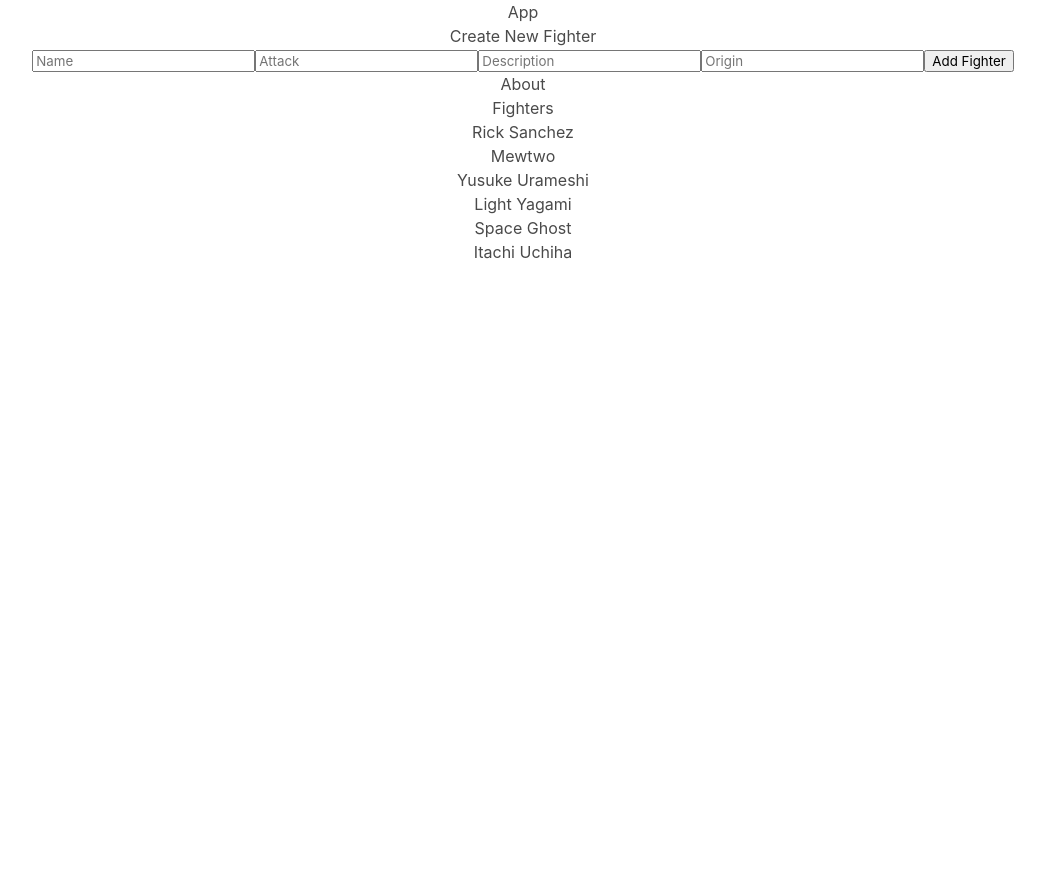
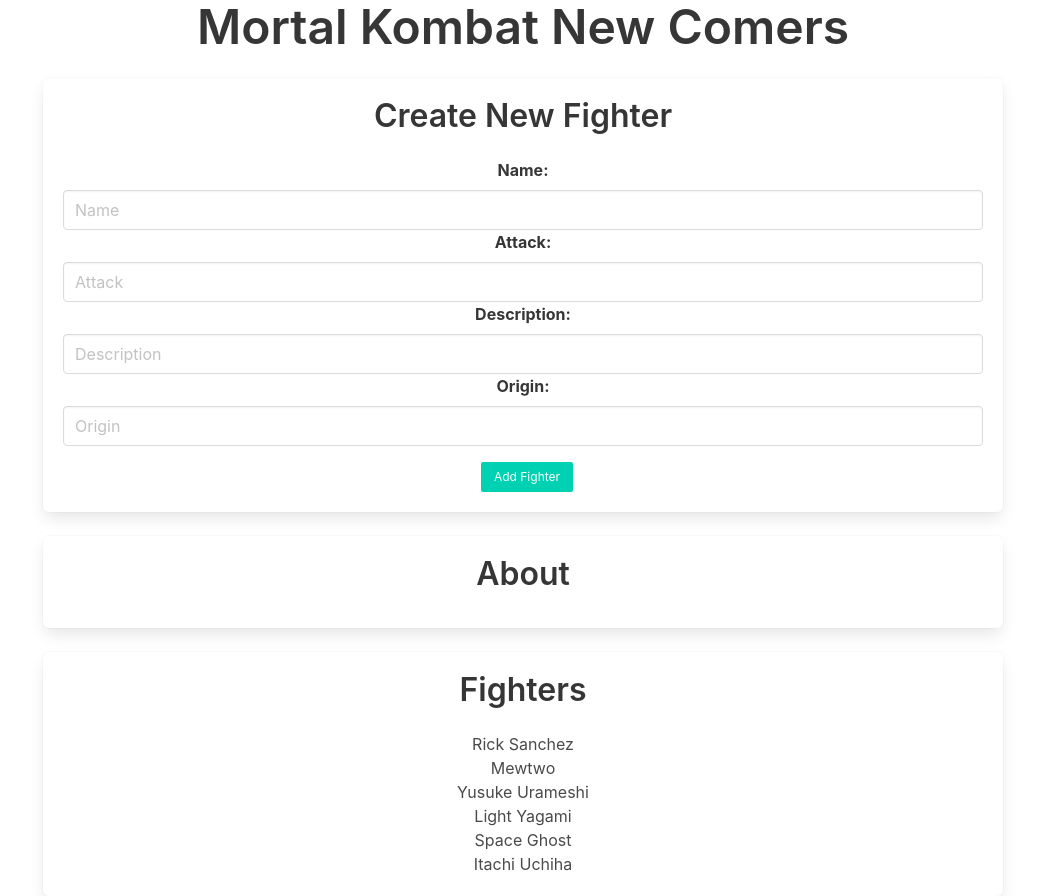
Before and after one commit to Dimetri-Shearwood/Project-8, a React (Create React App) app: page / in a window 1280 px wide. Shown: the whole page, without its empty margins (117-1162 px from the left). Before the commit the page ends 800 px from the top, so only its background shows below. Built offline with nearby package versions, Linux system fonts and the light colour scheme.

Commit message:
basic styles

```diff
--- a/src/App.css
+++ b/src/App.css
@@ -27,6 +27,9 @@
 .App-link {
   color: #61dafb;
 }
+.button {
+  margin-top: 1rem;
+}
 
 @keyframes App-logo-spin {
   from {
--- a/src/App.js
+++ b/src/App.js
@@ -1,6 +1,6 @@
 import "./App.css";
 import React, { Component } from "react";
-import {fighters, tracks} from "./data.json"
+import { fighters, tracks } from "./data.json"
 import 'bulma/css/bulma.min.css'
 
 export default class App extends Component {
@@ -54,51 +54,70 @@
     }
 
     getSelected = (selectedData) => {
-      this.setState({selected: selectedData})
+        this.setState({ selected: selectedData })
     }
 
     handleAddChange = (e) => {
         e.preventDefault()
-      this.setState({newFighter: {...this.state.newFighter, [e.target.name]:e.target.value}})
+        this.setState({ newFighter: { ...this.state.newFighter, [e.target.name]: e.target.value } })
     }
+
+
     render() {
         console.log(this.state.newFighter)
 
-    const { name, attack, description, origin} = this.state.selected
+        const { name, attack, description, origin } = this.state.selected
 
         // const { name, url} = this.state.tracks
 
 
         return (
             <div className="App">
-        <div>App</div>
-        <div>
-           <h1>Create New Fighter</h1>
-           <form onSubmit={this.createFighter}>
-               <input type="text" name="name" placeholder="Name" value={this.state.newFighter.name} onChange={this.handleAddChange}/>
-               <input type="text" name="attack" placeholder="Attack" value={this.state.newFighter.attack} onChange={this.handleAddChange}/>
-               <input type="text" name="description" placeholder="Description" value={this.state.newFighter.description} onChange={this.handleAddChange}/>
-               <input type="text" name="origin" placeholder="Origin" value={this.state.newFighter.origin} onChange={this.handleAddChange}/>
-               <button type="submit">Add Fighter</button>
+                <div className="title is-1">Mortal Kombat New Comers</div>
+                <div className="box container is-max-desktop">
+                    <h1 className="title is-3">Create New Fighter</h1>
+                    <form className="field" onSubmit={this.createFighter}>
+                        <div className="control">
+                            <label className="label">Name:</label>
+                            <input className="input" type="text" name="name" placeholder="Name" value={this.state.newFighter.name} onChange={this.handleAddChange} />
+                        </div>
+                        <div className="control">
+                            <label className="label">Attack:</label>
+                            <input className="input" type="text" name="attack" placeholder="Attack" value={this.state.newFighter.attack} onChange={this.handleAddChange} />
+                        </div>
+                        <div className="control">
+                            <label className="label">Description:</label>
+                            <input className="input" type="text" name="description" placeholder="Description" value={this.state.newFighter.description} onChange={this.handleAddChange} />
+                        </div>
+                        <div className="control">
+                            <label className="label">Origin:</label>
+                            <input className="input" type="text" name="origin" placeholder="Origin" value={this.state.newFighter.origin} onChange={this.handleAddChange} />
+                        </div>
+                        <button className="button is-primary is-small ml-2" type="submit">Add Fighter</button>
+
                     </form>
 
                 </div>
-        <div>
-            <h1>About</h1>
-            { this.state.selected.name && <div>
-                <h2>Name: {name}</h2>
-                <h3>Attack: {attack}</h3>
-                <h3>Description: {description}</h3>
-                <h3>Place of Origin: {origin}</h3>
-                </div>}
+
+                <div className="box container is-max-desktop">
+
+                    <div className="content">
+                        <h1 className="title is-3">About</h1>
+                        {this.state.selected.name && <ul>
+                            <li>Name: {name}</li>
+                            <li>Attack: {attack}</li>
+                            <li>Description: {description}</li>
+                            <li>Place of Origin: {origin}</li>
+                            <button className="button is-danger is-small" type="delete" onClick={this.handleDelete}>Delete Fighter</button>
+                        </ul>}
                     </div>
-        <div>
-          <h1>Fighters</h1>
+                </div>
+                <div className="box container is-max-desktop">
+                    <h1 className="title is-3">Fighters</h1>
                     {this.state.fighters.map(fighters =>
-            <div onClick={()=>this.getSelected(fighters)} key={fighters.id}>{fighters.name}</div>
+                        <div onClick={() => this.getSelected(fighters)} key={fighters.id}>{fighters.name}</div>
                     )}
                 </div>
-
             </div>
         );
     }
```
Lines whose indentation alone changed are shown as unchanged.
